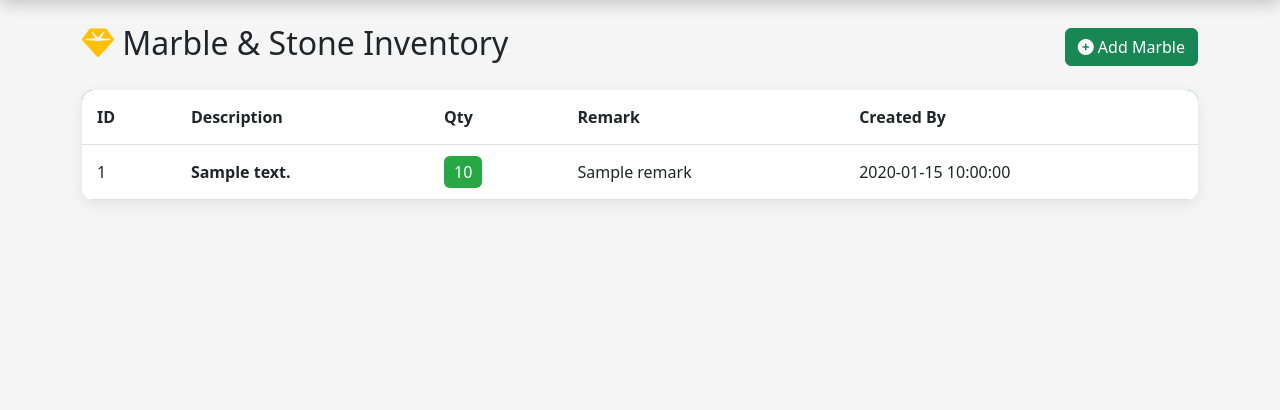
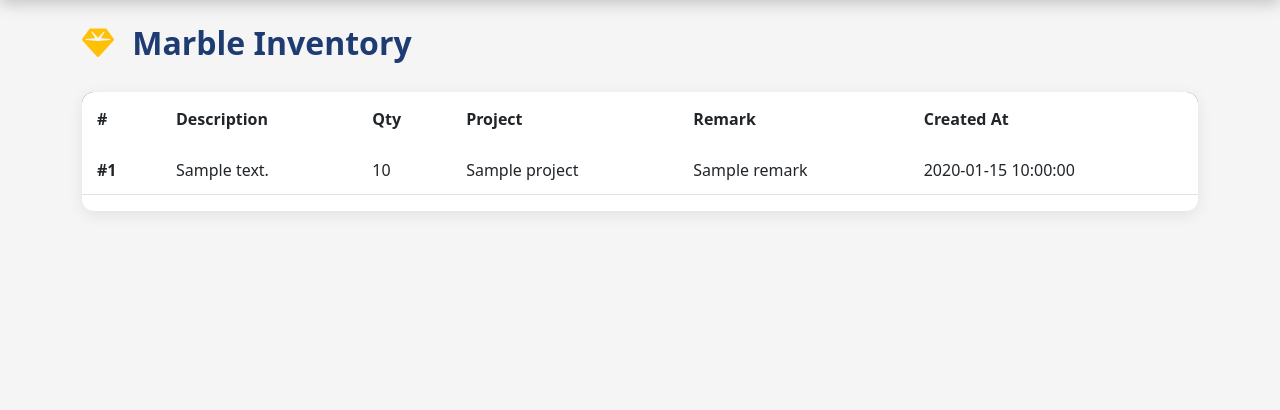
Before and after one commit to santospederson-ui/Inventory-Management-System, a Flask app: template templates/marble.html in a window 1280 px wide. Shown: the part 61-471 px from the top of the page. Run offline with Flask 3, Linux system fonts and the light colour scheme; the visitor is signed in with stand-in values (Sample User, id 1); the template is opened without the code that fills it: most values are stand-ins (such as "Sample title", 1, 10 or a date in 2020).

Commit message:
Update marble.html

```diff
--- a/templates/marble.html
+++ b/templates/marble.html
@@ -3,193 +3,113 @@
 {% block content %}
 
 <style>
-.page-header{
-    display:flex;
-    justify-content:space-between;
-    align-items:center;
-    margin-bottom:20px;
+    .page-header {
+        display: flex;
+        justify-content: space-between;
+        align-items: center;
+        margin-bottom: 30px;
+        flex-wrap: wrap;
+        gap: 15px;
     }
 
-.search-box{
-    background:#fff;
-    padding:20px;
-    border-radius:12px;
-    box-shadow:0 4px 15px rgba(0,0,0,.08);
-    margin-bottom:20px;
+    .page-header h1 {
+        color: #1e3c72;
+        font-weight: 700;
+        font-size: 2rem;
+        margin: 0;
     }
 
-.data-table-wrapper{
-    background:#fff;
-    border-radius:12px;
-    overflow:hidden;
-    box-shadow:0 4px 15px rgba(0,0,0,.08);
+    .data-table-wrapper {
+        background: white;
+        border-radius: 12px;
+        overflow: hidden;
+        box-shadow: 0 4px 15px rgba(0, 0, 0, 0.08);
     }
 
-.data-table-wrapper thead{
-    background:linear-gradient(135deg,#1e3c72 0%,#2a5298 100%);
-    color:#fff;
+    .data-table-wrapper thead {
+        background: linear-gradient(135deg, #1e3c72 0%, #2a5298 100%);
+        color: white;
     }
 
-.data-table-wrapper th,
-.data-table-wrapper td{
-    padding:15px;
-    vertical-align:middle;
+    .data-table-wrapper thead th {
+        padding: 15px;
+        font-weight: 600;
+        border: none;
     }
 
-.data-table-wrapper tbody tr:hover{
-    background:#f5f9ff;
+    .data-table-wrapper tbody td {
+        padding: 12px 15px;
+        vertical-align: middle;
     }
 
-.pagination-wrapper{
-    margin-top:20px;
+    .data-table-wrapper tbody tr:hover {
+        background-color: #f5f9ff;
     }
 
-.pagination .page-link{
-    color:#1e3c72;
-}
-
-.pagination .active .page-link{
-    background:#ffc107;
-    border-color:#ffc107;
-    color:white;
-}
-
-.qty-low{
-    background:#dc3545;
-    color:white;
-    padding:5px 10px;
-    border-radius:6px;
-}
-
-.qty-ok{
-    background:#28a745;
-    color:white;
-    padding:5px 10px;
-    border-radius:6px;
-}
-
-.empty-state{
-    text-align:center;
-    padding:60px;
-}
-
-@media(max-width:768px){
-    .table-responsive{
-        overflow-x:auto;
-    }
+    .empty-state {
+        text-align: center;
+        padding: 60px 20px;
+        color: #999;
     }
 </style>
 
+<!-- Page Header -->
 <div class="page-header">
-
-    <h2>
-        <i class="fas fa-gem text-warning"></i>
-        Marble & Stone Inventory
-    </h2>
-
-    {% if session.get('role') == 'admin' %}
-    <a href="{{ url_for('add_marble') }}"
-       class="btn btn-success">
-        <i class="fas fa-plus-circle"></i>
-        Add Marble
-    </a>
-    {% endif %}
-
+    <h1>
+        <i class="fas fa-gem" style="color:#ffc107; margin-right:10px;"></i>
+        Marble Inventory
+    </h1>
 </div>
 
-{% if items %}
-
+<!-- Table -->
+{% if marbles %}
 <div class="data-table-wrapper">
     <div class="table-responsive">
-
-        <table class="table table-hover mb-0">
+        <table class="table">
 
         <thead>
             <tr>
-                    <th>ID</th>
+                <th>#</th>
                 <th>Description</th>
                 <th>Qty</th>
+                <th>Project</th>
                 <th>Remark</th>
-                    <th>Created By</th>
+                <th>Created At</th>
             </tr>
         </thead>
 
         <tbody>
+            {% for item in marbles %}
+            <tr>
+                <!-- ✅ LOOP INDEX ADDED -->
+                <td><strong>#{{ loop.index }}</strong></td>
 
-            {% for item in items %}
-                <tr>
-                    <td>{{ item.id }}</td>
+                <td>{{ item.description }}</td>
+                <td>{{ item.qty }}</td>
+                <td>{{ item.project }}</td>
+                <td>{{ item.remark or '-' }}</td>
 
                 <td>
-                        <strong>{{ item.description }}</strong>
-                    </td>
-
-                    <td>
-                        {% if item.qty <= 5 %}
-                            <span class="qty-low">{{ item.qty }}</span>
+                    {% if item.created_at %}
+                        {{ item.created_at }}
                     {% else %}
-                            <span class="qty-ok">{{ item.qty }}</span>
+                        N/A
                     {% endif %}
-                    </td>
-
-                    <td>
-                        {{ item.remark or '-' }}
-                    </td>
-
-                    <td>
-                        {{ item.created_by }}
                 </td>
             </tr>
             {% endfor %}
-
         </tbody>
 
         </table>
-
     </div>
 </div>
 
-<div class="pagination-wrapper">
-    <ul class="pagination">
-
-        {% if page > 1 %}
-        <li class="page-item">
-            <a class="page-link"
-               href="{{ url_for('marble', page=page-1, search=search) }}">
-                Previous
-            </a>
-        </li>
-        {% endif %}
-
-        {% for p in range(1, total_pages + 1) %}
-        <li class="page-item {% if p == page %}active{% endif %}">
-            <a class="page-link"
-               href="{{ url_for('marble', page=p, search=search) }}">
-                {{ p }}
-            </a>
-        </li>
-        {% endfor %}
-
-        {% if page < total_pages %}
-        <li class="page-item">
-            <a class="page-link"
-               href="{{ url_for('marble', page=page+1, search=search) }}">
-                Next
-            </a>
-        </li>
-        {% endif %}
-
-    </ul>
+{% else %}
+<div class="empty-state">
+    <i class="fas fa-inbox"></i>
+    <h4 style="color:#333;">No Marble Items Found</h4>
+    <p>Start by adding marble inventory</p>
 </div>
-
-{% else %}
-
-<div class="empty-state">
-    <i class="fas fa-gem fa-4x text-secondary"></i>
-    <h4 class="mt-3">No Marble Records Found</h4>
-    <p>There are currently no marble items in the inventory.</p>
-</div>
-
 {% endif %}
 
 {% endblock %}
```
Lines whose indentation alone changed are shown as unchanged.
